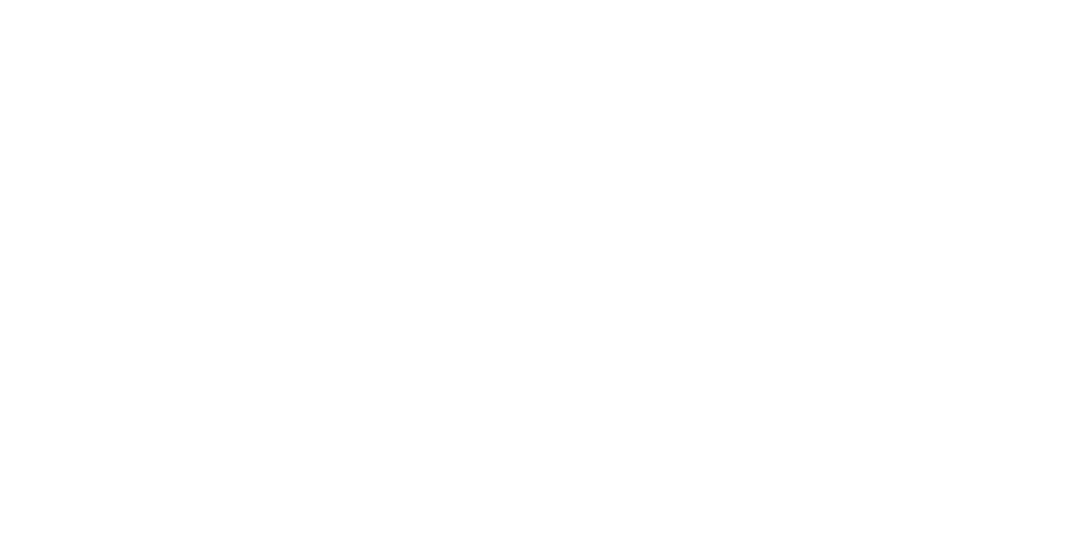
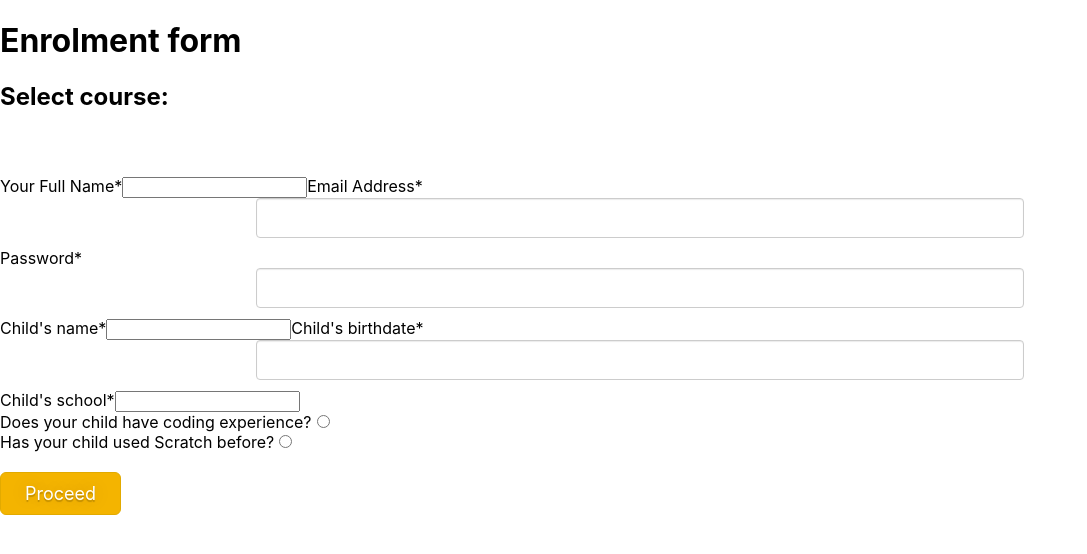
Before and after one commit to strigonone/levelupworksv2, a React (Create React App) app: page /enrol in a window 1280 px wide. Shown: the top 554 px of the page, without its empty margins (0-1087 px from the left). Built offline with nearby package versions, Linux system fonts and the light colour scheme.

Commit message:
Add router to enrolment page

```diff
--- a/src/Router.js
+++ b/src/Router.js
@@ -1,12 +1,14 @@
 import React from "react";
 import { Switch, Route } from "react-router-dom";
 import HomePage from "./pages/HomePage";
+import Enrolment from "./pages/Enrolment"
 
 const Router = () => {
 	return (
 		<div>
 			<Switch>
 				<Route exact path="/" component={HomePage} />
+				<Route exact path="/enrol" component={Enrolment} />
 			</Switch>
 		</div>
 	);
--- a/src/components/LoginButton/LoginForm.js
+++ b/src/components/LoginButton/LoginForm.js
@@ -3,76 +3,24 @@
 
 const LoginForm = (props) => {
 	// Closes modal if backdrop is clicked
-	const backdropClicked = (e) => {
-		if (props.showModal === true && e.target) props.setModal(false);
-	};
-	// const [showLogin, setLogin] = useState(true);
-
+	const backdropClicked = (e) => { if (props.showModal === true && e.target) props.setModal(false);};
 	const resetStateHandler = () => props.setModal(false);
 
 	return (
 		<div className={props.showModal ? "login-form" : "login-form hide"}>
-			<div
-				className="modal-backdrop fade-in"
-				onClick={(e) => backdropClicked(e)}
-			></div>
+			<div className="modal-backdrop fade-in" onClick={(e) => backdropClicked(e)}></div>
 			<div className="modal-form-container">
 				<div className="login-form-box">
 					<h1>Login</h1>
-					<button className="close" onClick={() => resetStateHandler()}>
-						x
-					</button>
+					<button className="close" onClick={() => resetStateHandler()}>x</button>
 					<form>
-						<input
-							type="text"
-							name="username"
-							placeholder="Username"
-							required
-						/>
-						<input
-							type="password"
-							name="password"
-							placeholder="Password"
-							required
-						/>
+						<input type="text" name="username" placeholder="Username" required />
+						<input type="password" name="password" placeholder="Password" required />
 						<p className="forgot-password">Forgot Password?</p>
-						<p className="keep-sign-in">
-							<input type="checkbox" />
-							Keep me signed in
-						</p>
-						<button type="submit" className="submit-button">
-							Log in
-						</button>
+						<p className="keep-sign-in"><input type="checkbox" />Keep me signed in</p>
+						<button type="submit" className="submit-button">Log in</button>
 					</form>
-					{/* <p className="alt-register">No account yet? <button className="switch-link" onClick={() => setLogin(false)}>Register</button></p>
-                    <p>OR</p>
-                <ul className="social-media-container">
-                    <li><button className="facebook"><FontAwesomeIcon icon={faFacebook} /></button></li>
-                    <li><button className="twitter"><FontAwesomeIcon icon={faTwitter} /></button></li>
-                    <li><button className="google"><FontAwesomeIcon icon={faGoogle} /></button></li>
-                </ul>  */}
 				</div>
-
-				{/* <div className="register-form login-form-box">
-                <h1>Create a new account</h1>
-                <button className="close" onClick={() => resetStateHandler()}>x</button>
-                <div>
-                    <h2>I'm a...</h2>
-                    <form action="">
-                        <ul className="register-selector">
-                            <input id="student-option" type="radio" name="register-op" value="student" />
-                            <label className="register-option student-op" htmlFor="student-option"></label>
-                            <input id="teacher-option" type="radio" name="register-op" value="teacher" />
-                            <label className="register-option teacher-op" htmlFor="teacher-option"></label>
-                        </ul>
-                        <input type="text" name="username" placeholder="Username" required />
-                        <input type="email" name="email" placeholder="Email" required />
-                        <input type="password" name="password" placeholder="Password" required />
-                        <button type="submit" className="submit-button register-button">Register</button>
-                    </form>
-                    <p className="alt-register">Have an account? <button className="switch-link" onClick={() => setLogin(true)}>Login</button> </p>
-                </div>
-            </div> */}
 			</div>
 		</div>
 	);
```
Also changed, not shown: 1 other file (tests, documents, lock files or other folders).
